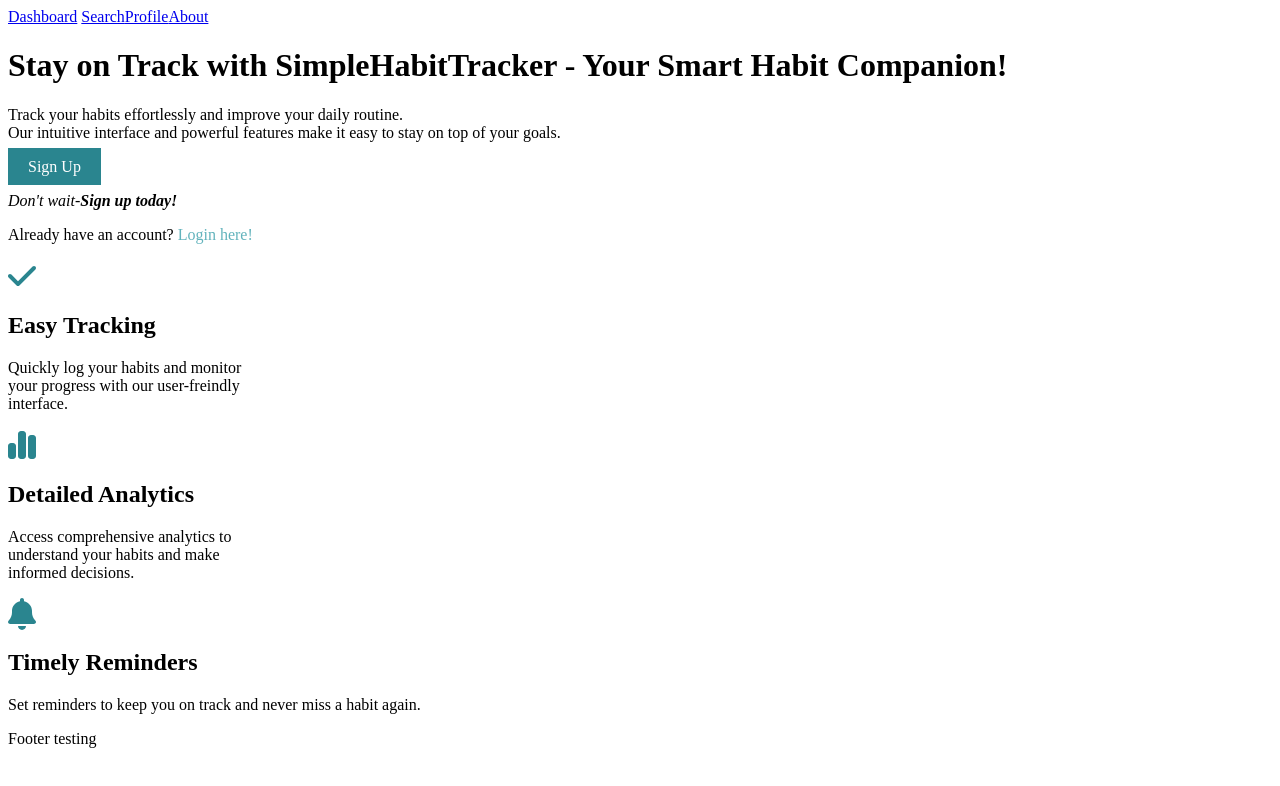
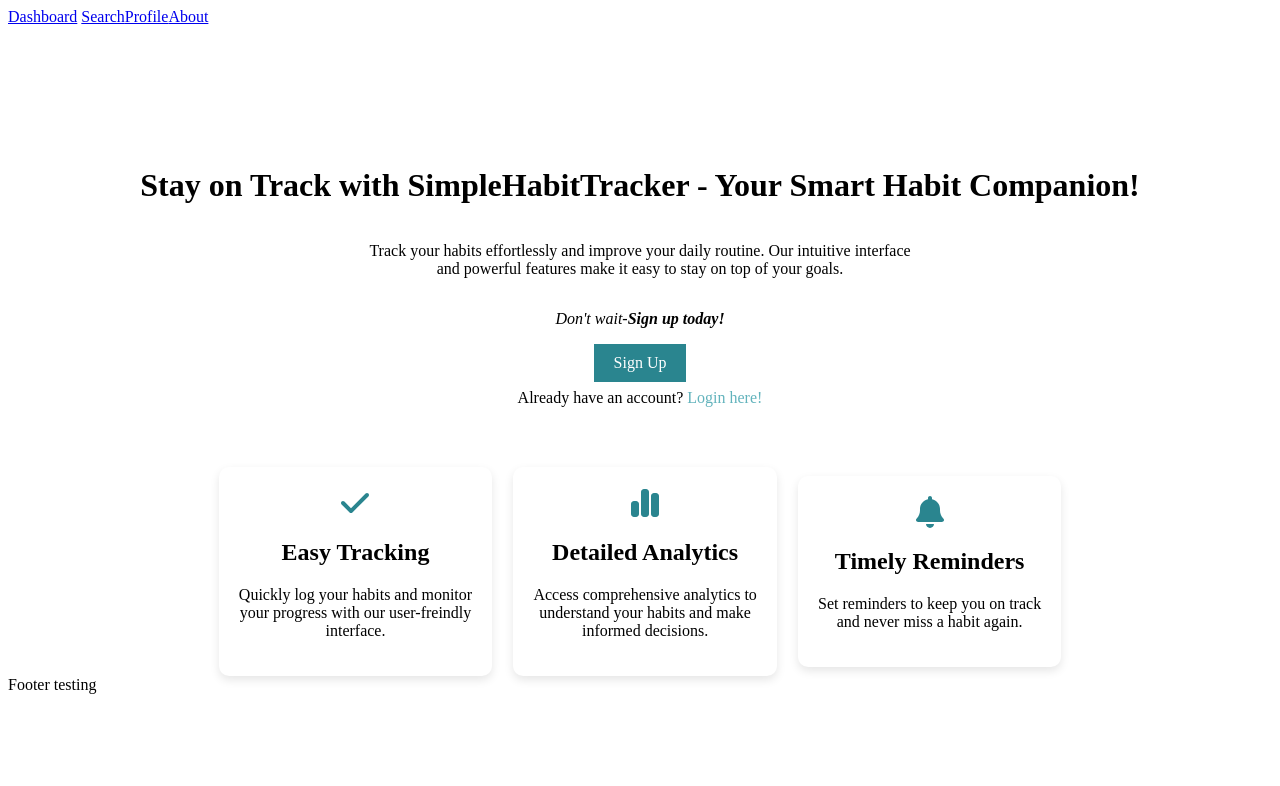
Before and after one commit to Y-A-Dawit/FE-CAPSTONE-PROJECT-ALX, a React (Vite) app in the folder simple-habit-tracker/: page / in a window 1280 px wide. Shown: the top 786 px of the page. Built offline with nearby package versions, Linux system fonts and the light colour scheme.

Commit message:
applied both vanilla css, and tailwind for the landing page

```diff
--- a/simple-habit-tracker/src/pages/LandingPage.css
+++ b/simple-habit-tracker/src/pages/LandingPage.css
@@ -10,3 +10,41 @@
     color: #62B3BC;
     text-decoration: none;
 }
+
+.headlineSection {
+    /* border: 2px solid red; */
+    margin-top:120px;
+    display:flex;
+    flex-direction:column;
+    align-items:center;
+    /* justify-content:flex-start; */
+}
+
+.featureSection {
+    /* border:2px solid red; */
+    margin-left:15%;
+    margin-right:15%;
+    margin-top:60px;
+    display:flex;
+    flex-direction:row;
+    align-items:center;
+    justify-content:space-evenly;
+}
+
+.icon-container {
+    text-align:center;
+}
+
+.featureSectionNested {
+    /* border: 2px solid red; */
+    background-color: white;
+    padding: 20px;
+    border-radius: 10px;
+    box-shadow: 0px 4px 10px rgba(0, 0, 0, 0.1);
+    transition: transform 0.3s ease-in-out, box-shadow 0.3s ease-in-out;
+}
+
+.featureSectionNested:hover {
+    transform: scale(1.05);
+    box-shadow: 0px 8px 20px rgba(0, 0, 0, 0.15);
+}
--- a/simple-habit-tracker/src/pages/LandingPage.jsx
+++ b/simple-habit-tracker/src/pages/LandingPage.jsx
@@ -9,52 +9,55 @@ import React from 'react';
 const LandingPage = () => {
   return (
     <>
-      <h1>Stay on Track with SimpleHabitTracker - Your Smart Habit Companion!</h1>
-      <p>Track your habits effortlessly and improve your daily routine. <br /> Our intuitive interface and powerful features make it easy to stay on top of your goals.</p>
-      <Link to='/signup' className="f-button" >Sign Up</Link>
-      <p><em>Don't wait-<strong>Sign up today!</strong></em></p>
-      <p>Already have an account? <Link to='/login' className="s-button">Login here!</Link> </p>
 
-      <div>
-        <div> {/*first*/}
+      <div className="headlineSection">
+        <h1>Stay on Track with SimpleHabitTracker - Your Smart Habit Companion!</h1>
+        <p style={{textAlign: "center"}}>Track your habits effortlessly and improve your daily routine. Our intuitive interface <br /> and powerful features make it easy to stay on top of your goals.</p>
+        <p><em>Don't wait-<strong>Sign up today!</strong></em></p>
+        <Link to='/signup' className="f-button" style={{marginBottom: "7px",marginTop: "0px"}}>Sign Up</Link>
+      </div>
+      <p style={{textAlign: "center", marginTop: "0px"}}>Already have an account? <Link to='/login' className="s-button">Login here!</Link> </p>
+
+      <div className="featureSection">
+        <div className="featureSectionNested"> {/*first*/}
           <div className="icon-container">
             <FontAwesomeIcon icon={faCheck} size="2x" style={{color: "#2A858F"}} />
           </div>
 
           <div>
-            <h2>Easy Tracking</h2>
+            <h2 style={{textAlign: "center"}}><strong>Easy Tracking</strong></h2>
           </div>
 
           <div>
-            <p>Quickly log your habits and monitor <br /> your progress with our user-freindly <br /> interface.</p>
+            <p style={{textAlign: "center"}} >Quickly log your habits and monitor <br /> your progress with our user-freindly <br /> interface.</p>
           </div>
         </div>
 
-        <div> {/*second*/}
+        <div className="featureSectionNested"> {/*second*/}
           <div className="icon-container">
             <FontAwesomeIcon icon={faChartSimple} size="2x" style={{color: "#2A858F"}} />
           </div>
 
           <div>
-            <h2>Detailed Analytics</h2>
+            <h2 style={{textAlign: "center"}}>Detailed Analytics</h2>
           </div>
 
           <div>
-            <p>Access comprehensive analytics to <br /> understand your habits and make <br /> informed decisions.</p>
+            <p style={{textAlign: "center"}}>Access comprehensive analytics to <br /> understand your habits and make <br /> informed decisions.</p>
           </div>
         </div>
 
-        <div> {/*third*/}
+        <div className="featureSectionNested"> {/*third*/}
           <div className="icon-container">
             <FontAwesomeIcon icon={faBell} size="2x" style={{color: "#2A858F"}} />
           </div>
 
           <div>
-            <h2>Timely Reminders</h2>
+            <h2 style={{textAlign: "center"}}>Timely Reminders</h2>
           </div>
 
           <div>
-            <p>Set reminders to keep you on track and never miss a habit again.</p>
+            <p style={{textAlign: "center"}}>Set reminders to keep you on track <br /> and never miss a habit again.</p>
           </div>
         </div>
       </div>
```
